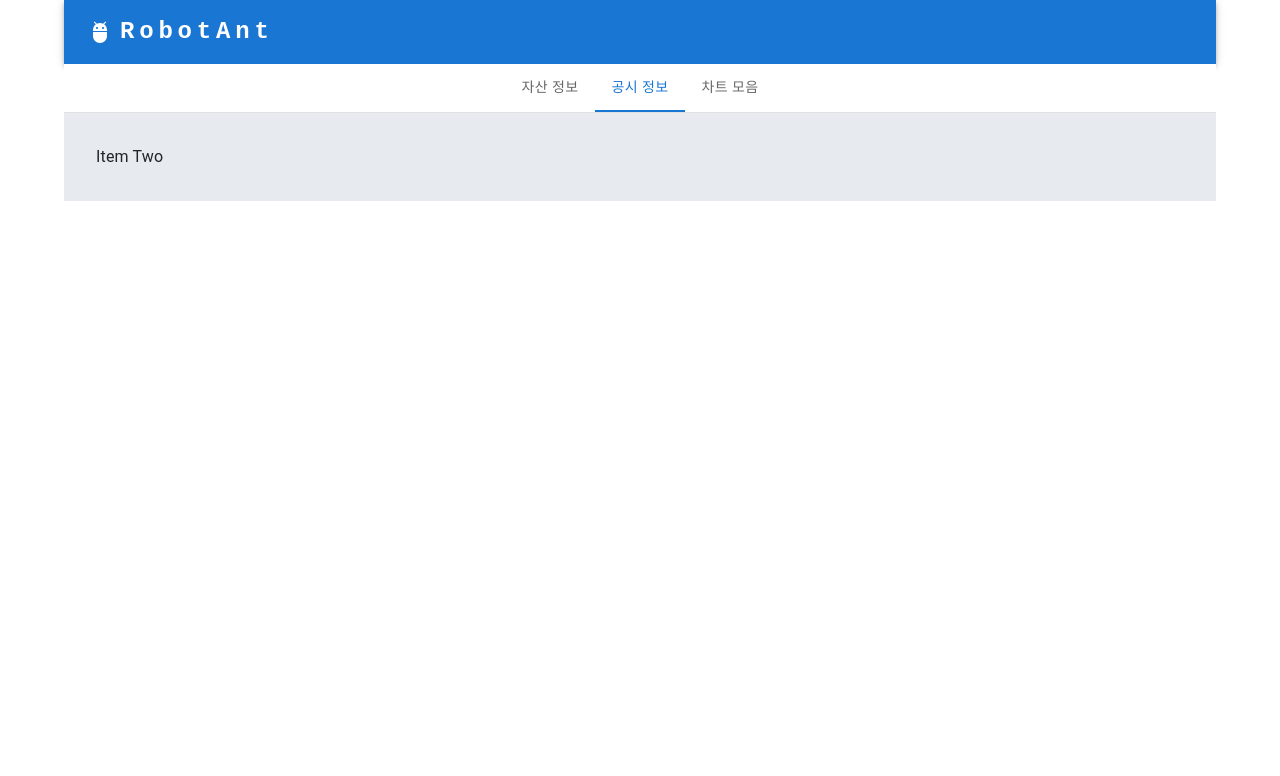
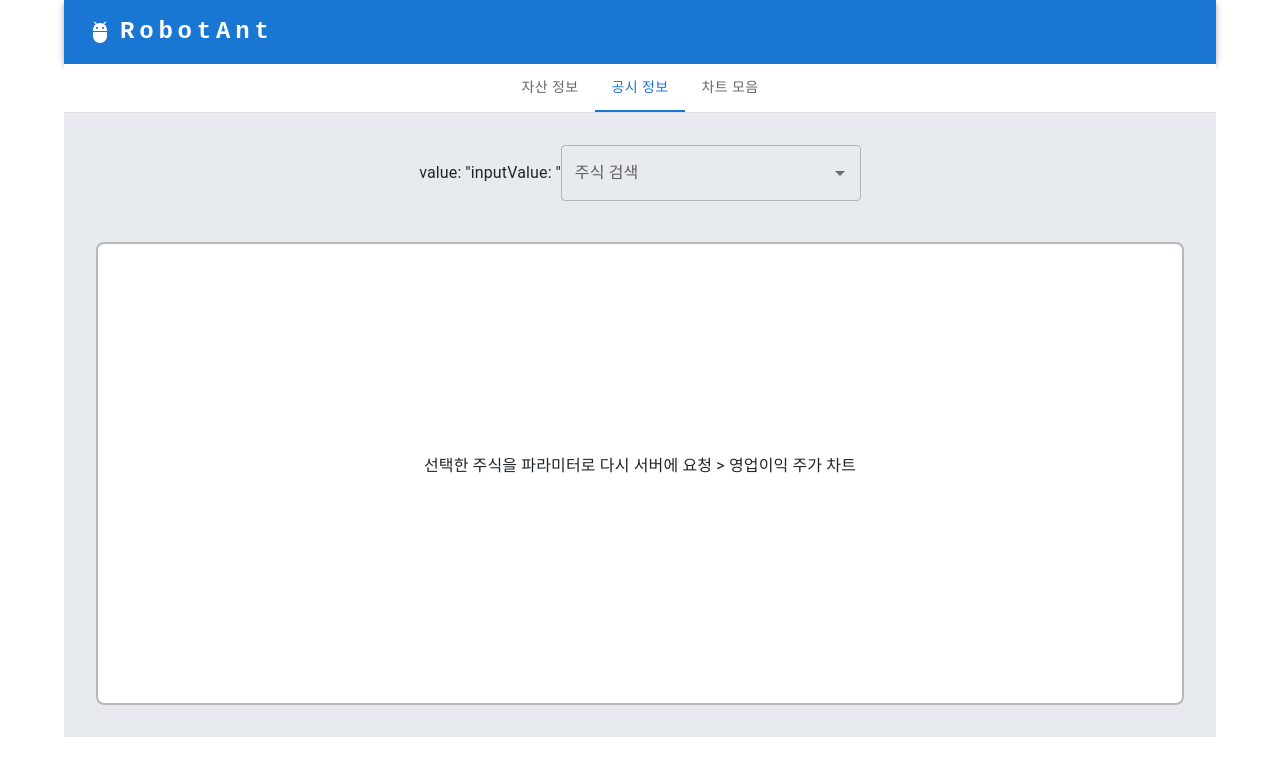
Before and after one commit to Robot-Ant/Front-End, a React (Create React App) app in the folder Client/: page / in a window 1280 px wide. Both pictures are taken after a click on the tab "공시 정보". Shown: the top 776 px of the page. Built offline with nearby package versions, Linux system fonts and the light colour scheme; no server answers; the HTML template or start-up script is replaced by a standard one.

Commit message:
Update Page2

```diff
--- /dev/null
+++ b/Client/src/pages/Page2.js
@@ -0,0 +1,99 @@
+import React from 'react';
+import styled from 'styled-components';
+import { useEffect, useState } from "react";
+import TextField from '@mui/material/TextField';
+import Autocomplete from '@mui/material/Autocomplete';
+import axios from 'axios';
+
+function Page2() {
+    const [value, setValue] = useState('');
+    const [inputValue, setInputValue] = useState('');
+    const [financeList, setFinanceList] = useState([]);
+
+    useEffect(() => {
+      axios.get('http://localhost:5000/finance/list')
+        .then(res => setFinanceList(res.data))
+        .catch(function (error) {
+          console.log(error);
+        })
+    }, [])
+
+    return (
+        <Container>
+            <AutocompleteBox>
+                <div>{`value: ${value !== null ? `'${value}'` : 'null'}`}</div>
+                <div>{`inputValue: '${inputValue}'`}</div>
+                <br />
+                <Autocomplete
+                    value={value}
+                    onChange={(event, newValue) => {
+                        setValue(newValue);
+                    }}
+                    inputValue={inputValue}
+                    onInputChange={(event, newInputValue) => {
+                        setInputValue(newInputValue);
+                    }}
+                    id="controllable-states-demo"
+                    options= {financeList}
+                    sx={{ width: 300 }}
+                    renderInput={(params) => <TextField {...params} label="주식 검색" />}
+                />
+            </AutocompleteBox>
+
+            <TradeContainer>
+                <p>선택한 주식을 파라미터로 다시 서버에 요청 > 영업이익 주가 차트</p>
+            </TradeContainer>
+        </Container>
+    );
+}
+
+export default Page2;
+
+const Container = styled.div`
+  display: flex;
+  justify-content: center;
+  align-items: center;
+  flex-direction: column;
+  gap: 1.5%;
+  height: 70vh;
+
+  @media only screen and (max-width: 900px) {
+    height: 70vh;
+  }
+`
+
+const AutocompleteBox = styled.div`
+  display: flex;
+  align-items: center;
+  justify-content: center;
+  width:100%;
+  height: 10%;
+  @media only screen and (min-width: 900px) {
+  }
+`
+
+const TradeContainer = styled.div`
+  display: flex;
+  margin-top: 3%;
+  width: 100%;
+  height: 60vh;
+  justify-content: center;
+  align-items:center;
+  flex-direction: column;
+  background-color: white;
+  border: 2px solid;
+  border-color: rgba(95, 93, 93, 0.438);
+  border-radius: 8px;
+`
+
+const FontBox = styled.div`
+  font-size: 1.3vw;
+
+  @media only screen and (max-width: 720px) {
+    font-size: 1em;
+  }
+
+  @media only screen and (min-width: 721px) {
+    font-size: 1.5em;
+  }
+`
--- a/Client/src/pages/Tabs.js
+++ b/Client/src/pages/Tabs.js
@@ -5,6 +5,7 @@ import Tab from '@mui/material/Tab';
 import Typography from '@mui/material/Typography';
 import Box from '@mui/material/Box';
 import Page1 from './Page1';
+import Page2 from './Page2';
 import Page3 from './Page3';
 
 function TabPanel(props) {
@@ -62,10 +63,10 @@ export default function BasicTabs() {
           <Page1/>
         </TabPanel>
         <TabPanel value={value} index={1}>
-          Item Two
+          <Page2/>
         </TabPanel>
         <TabPanel value={value} index={2}>
-          <Page3></Page3>
+          <Page3/>
         </TabPanel>
       </Box>
     </Box>
```
